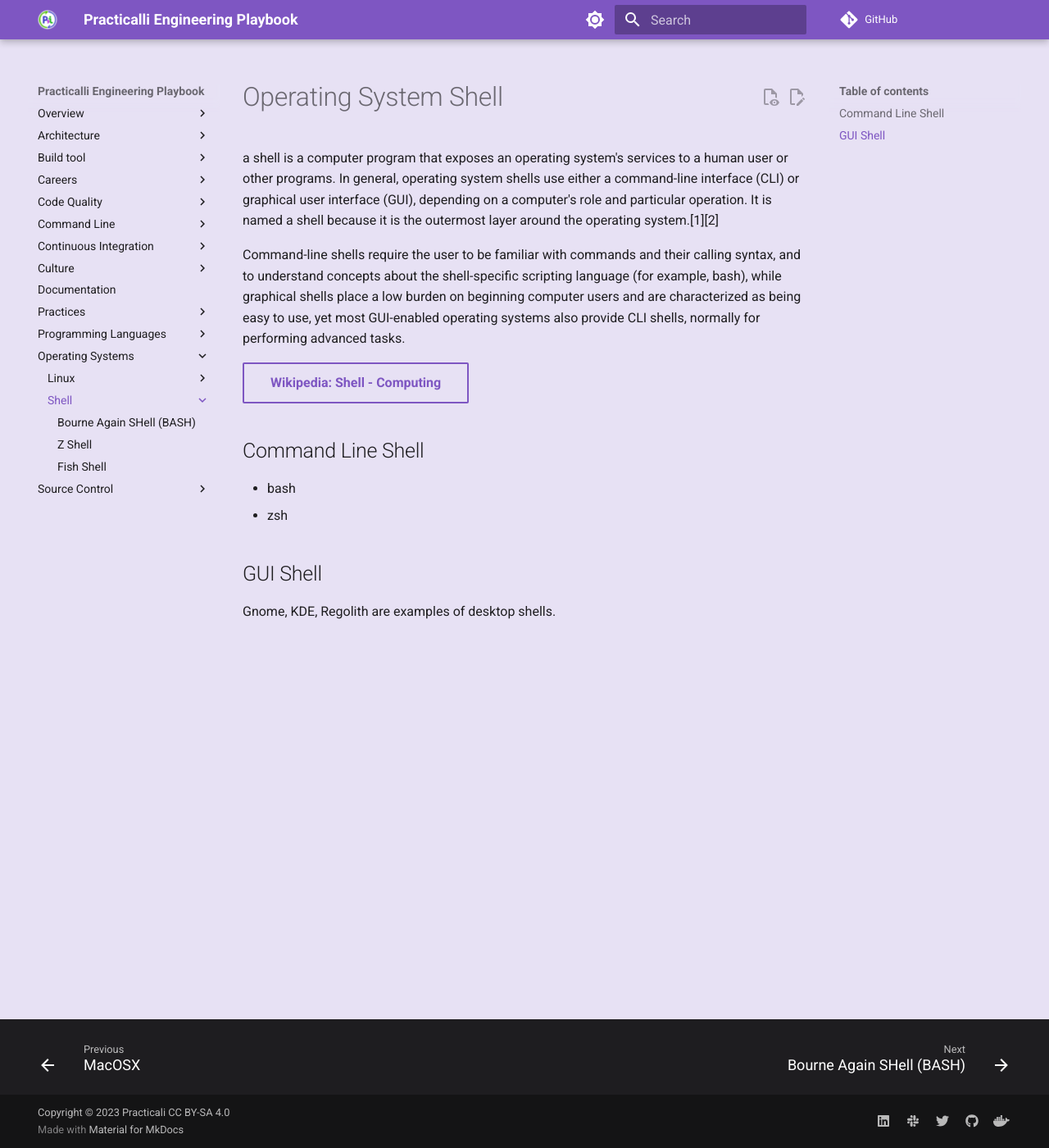
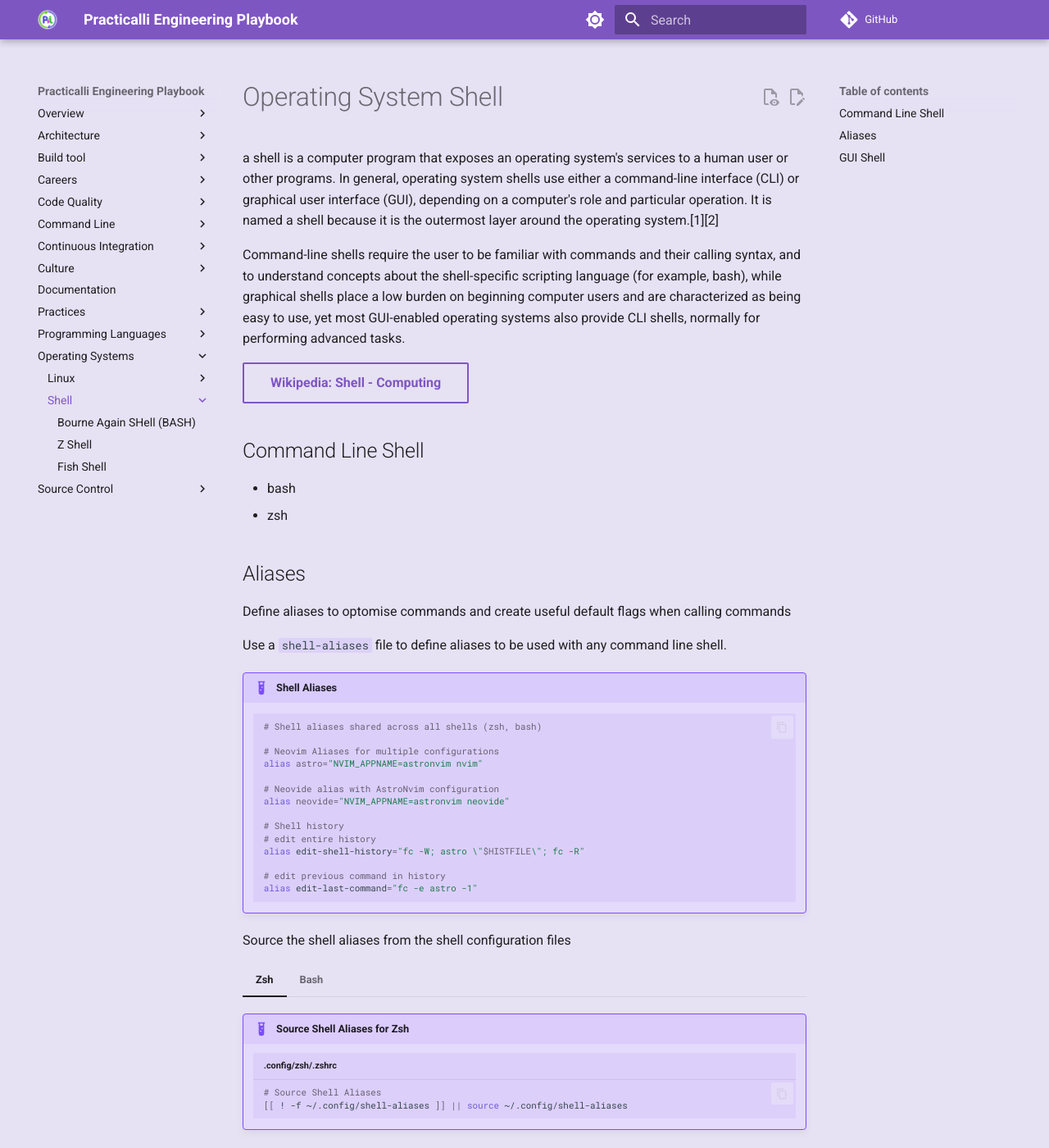
Before and after one commit to practicalli/engineering-playbook, an MkDocs documentation site: the page built from docs/os/shell/index.md, in a window 1280 px wide and 1400 px high. Shown: the whole window at 82% size. Built offline with MkDocs 1.6.1 and Material for MkDocs 9.7.7, drawn with Linux system fonts in a browser that asks for light colours; plug-ins that fetch from the network failed and are left out; comment, search, counter and statistics services are not loaded.

Commit message:
os: shell aliases examples

````diff
--- a/docs/os/shell/index.md
+++ b/docs/os/shell/index.md
@@ -14,6 +14,51 @@ Command-line shells require the user to be familiar with commands and their call
 - zsh
 
 
+## Aliases
+
+Define aliases to optomise commands and create useful default flags when calling commands
+
+Use a `shell-aliases` file to define aliases to be used with any command line shell.
+
+!!! EXAMPLE "Shell Aliases"
+    ```shell
+    # Shell aliases shared across all shells (zsh, bash)
+
+    # Neovim Aliases for multiple configurations
+    alias astro="NVIM_APPNAME=astronvim nvim"
+
+    # Neovide alias with AstroNvim configuration
+    alias neovide="NVIM_APPNAME=astronvim neovide"
+
+    # Shell history
+    # edit entire history
+    alias edit-shell-history="fc -W; astro \"$HISTFILE\"; fc -R"
+
+    # edit previous command in history
+    alias edit-last-command="fc -e astro -1"
+    ```
+
+Source the shell aliases from the shell configuration files
+
+=== "Zsh"
+
+    !!! EXAMPLE "Source Shell Aliases for Zsh"
+        ```shell title=".config/zsh/.zshrc"
+
+        # Source Shell Aliases
+        [[ ! -f ~/.config/shell-aliases ]] || source ~/.config/shell-aliases
+        ```
+
+=== "Bash"
+
+    !!! EXAMPLE "Source Shell Aliases for bash"
+        ```shell title=".bashrc"
+        # Source Shell Aliases
+        if [ -f $HOME/.config/shell-aliases ]; then
+            source $HOME/.config/shell-aliases
+        fi
+        ```
+
 ## GUI Shell
 
 Gnome, KDE, Regolith are examples of desktop shells.
````
Also changed, not shown: CHANGELOG.md (+3 -0 lines).
